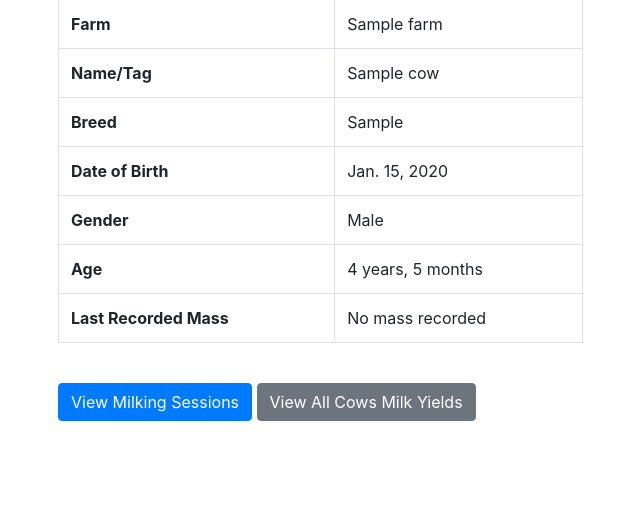
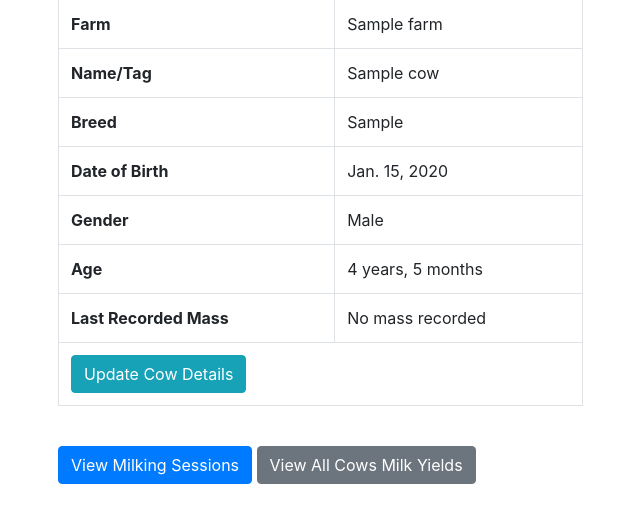
Before and after one commit to AlvinOt/dairy-django, a Django app: a page that uses mashamba/templates/mashamba/dairyfarm/cow_detail.html in a window 1280 px wide. Shown: the part 175-698 px from the top of the page, without its empty margins (42-682 px from the left). Run offline with Django 4.2, Linux system fonts and the light colour scheme; a user stored in the database is signed in; tables that the repository leaves empty hold one stand-in row (values such as "Sample post"); some libraries are stand-ins or nearby versions.

Commit message:
update cow details func

```diff
--- a/mashamba/templates/mashamba/dairyfarm/cow_detail.html
+++ b/mashamba/templates/mashamba/dairyfarm/cow_detail.html
@@ -42,6 +42,11 @@
                             {% endif %}
                         </td>
                     </tr>
+                    <tr>
+                        <td colspan="2">
+                            <a href="{% url 'mashamba:update_cow' slug=farm.slug cow_id=cow.id %}" class="btn btn-info">Update Cow Details</a>
+                        </td>
+                    </tr>
                 </tbody>
             </table>
         </div>
--- a/mashamba/urls.py
+++ b/mashamba/urls.py
@@ -20,6 +20,7 @@ urlpatterns = [
     path('<slug:slug>/cows/', views.cow_list_view, name='cow_list'),
     path('<slug:slug>/cows/add-cow/', views.add_cow_view, name='add_cow'),
     path('<slug:slug>/cows/<int:cow_id>/', views.cow_detail_view, name='cow_detail'),
+    path('<slug:slug>/cows/<int:cow_id>/update/', views.update_cow_view, name='update_cow'),
     path('<slug:slug>/cows/<int:cow_id>/milking-sessions/', views.milking_sessions_view, name='milking_sessions'),
     path('<slug:slug>/cows/<int:cow_id>/milking-sessions/add-milking-session/', views.add_milking_session_view, name='add_milking_session'),
     path('<slug:slug>/all_cows_milk/', views.all_cows_milk_view, name='all_cows_milk'),
--- a/mashamba/views.py
+++ b/mashamba/views.py
@@ -159,6 +159,28 @@ def cow_detail_view(request, slug, cow_id):
     return render(request, 'mashamba/dairyfarm/cow_detail.html', context)
 
 
+@login_required
+def update_cow_view(request, slug, cow_id):
+    user = request.user
+    farm = get_object_or_404(Farm, slug=slug, manager=user)  # Ensure user owns the farm
+    cow = get_object_or_404(Cow, id=cow_id, farm=farm)
+
+    if request.method == 'POST':
+        form = CowForm(request.POST, instance=cow)
+        if form.is_valid():
+            form.save()
+            return redirect('mashamba:cow_detail', slug=farm.slug, cow_id=cow.id)
+    else:
+        form = CowForm(instance=cow)
+
+    context = {
+        'farm': farm,
+        'cow': cow,
+        'form': form,
+    }
+
+    return render(request, 'mashamba/dairyfarm/update_cow.html', context)
+
 
 @login_required
 def add_milking_session_view(request, slug, cow_id):
```
Also changed, not shown: mashamba/templates/mashamba/dairyfarm/update_cow.html (added, +11 -0 lines).
